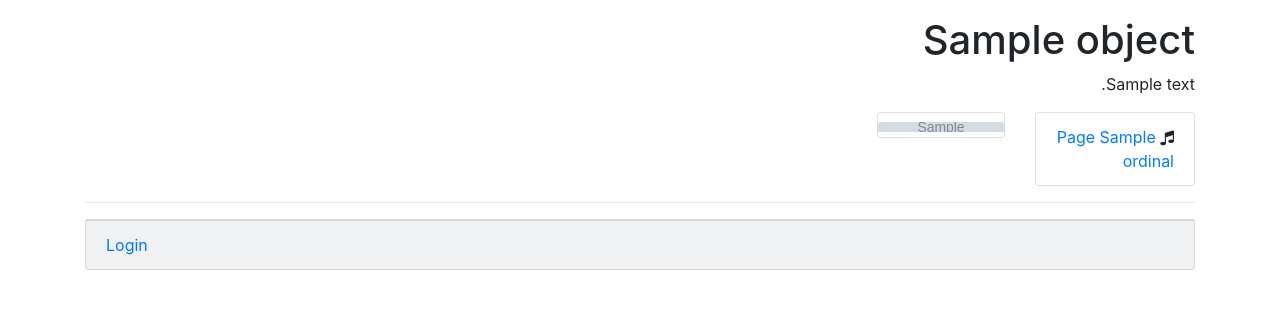
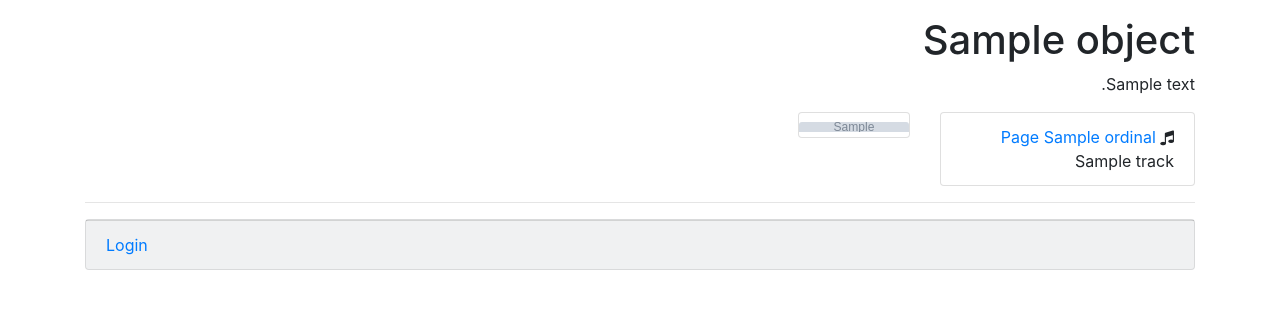
Before and after one commit to nonZero/Hagadot, a Django app: template books/templates/books/book_detail.html in a window 1280 px wide. Shown: the part 104-413 px from the top of the page. Run offline with Django 3.2, Linux system fonts and the light colour scheme; the template is opened without the code that fills it: most values are stand-ins (such as "Sample title", 1, 10 or a date in 2020); grey boxes marked "Sample" are stand-in pictures; some libraries are stand-ins or nearby versions.

Commit message:
minor changes

```diff
--- a/audio/models.py
+++ b/audio/models.py
@@ -17,7 +17,11 @@ class Track(models.Model):
                               blank=True)
 
     bookmarks = TreeManyToManyField(Bookmark, related_name='tracks',
-                                       blank=True)
+                                    blank=True)
+
+    class Meta:
+        verbose_name = _("track")
+        verbose_name_plural = _("tracks")
 
     def __str__(self):
         return self.title
--- a/books/static/js/page_detail.js
+++ b/books/static/js/page_detail.js
@@ -112,7 +112,7 @@ $(function () {
         const dy = e.pageY - dragY;
 
         // Check drag move threshold:
-        isDragging = isDragging | Math.abs(dx) + Math.abs(dy) > 10;
+        isDragging = isDragging || Math.abs(dx) + Math.abs(dy) > 10;
         if (isDragging) {
             const left = Math.min(Math.max(0, pos.left + dx), pageImg.width());
             const top = Math.min(Math.max(0, pos.top + dy), pageImg.height());
--- a/books/templates/books/book_detail.html
+++ b/books/templates/books/book_detail.html
@@ -26,18 +26,21 @@
         {{ object.summary|linebreaks }}
     {% endif %}
     <div class="row">
-        <div class="col-sm-2">
+        <div class="col-sm-3">
             <ul class="list-group">
                 {% for a in object.annotations %}
                     <li class="list-group-item">
                         <span class="fa {{ a.track|yesno:'fa-music,fa-search' }}"></span>
                         <a href="{{ a.page.get_absolute_url }}">{% trans "Page" %} {{ a.page.ordinal }}</a>
+                        {% if a.track %}
+                            {{ a.track }}
+                        {% endif %}
                     </li>
                 {% endfor %}
             </ul>
 
         </div>
-        <div class="col-sm-10">
+        <div class="col-sm-9">
             <div class="row">
 
                 {% for p in object.pages.all %}
--- a/books/views.py
+++ b/books/views.py
@@ -133,7 +133,8 @@ class AnnotationUpdateView(PermissionRequiredMixin, UpdateView):
         return self.object.page.get_absolute_url()
 
     def form_invalid(self, form):
-        return self.form_valid(form)
+        messages.error(self.request, _("Form Error!"))
+        return redirect(self.get_success_url())
 
 
 class AnnotationDeleteView(PermissionRequiredMixin, DeleteView):
```
Also changed, not shown: audio/locale/he/LC_MESSAGES/django.po, books/locale/he/LC_MESSAGES/django.po, 2 other files.
